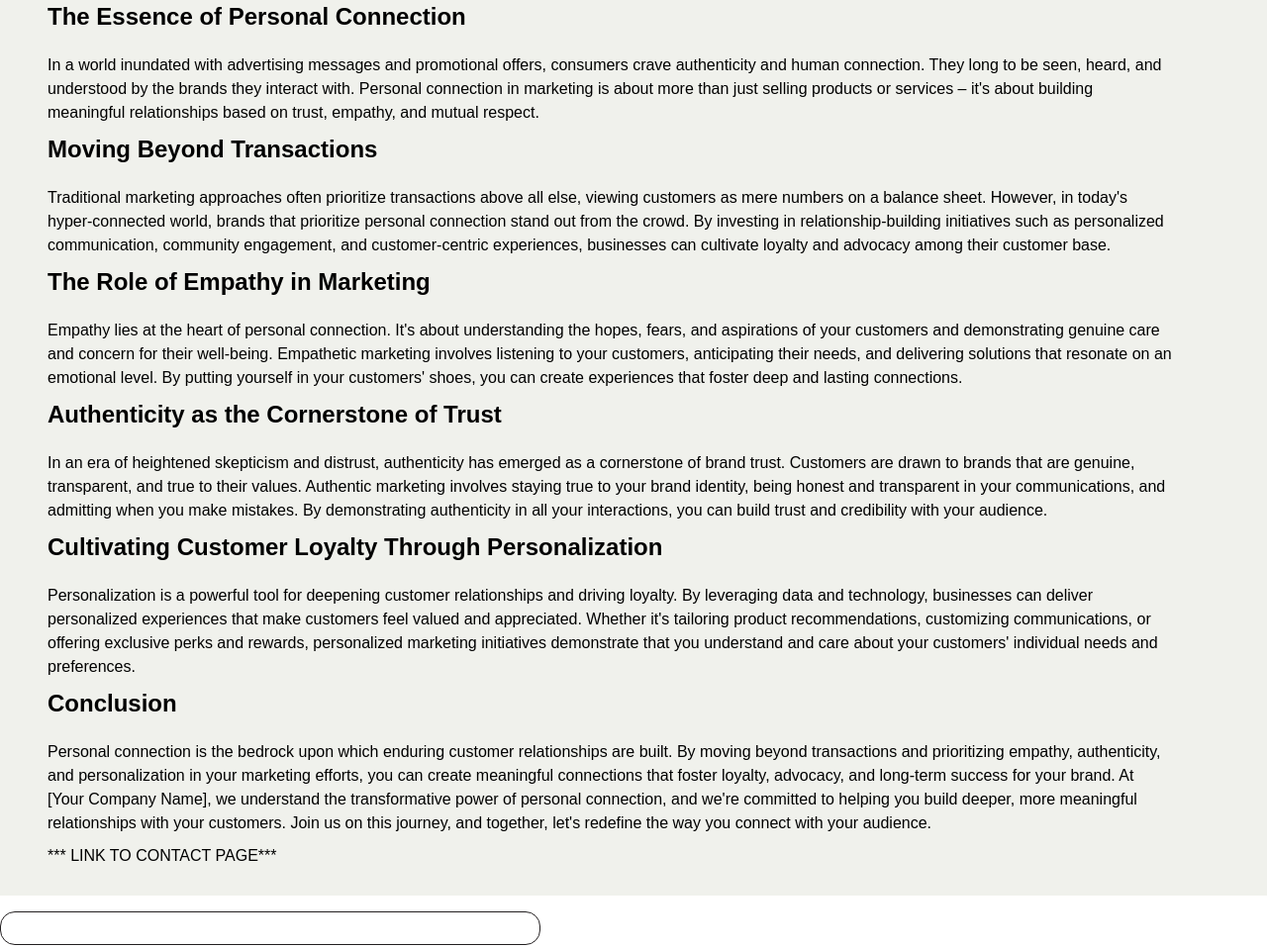
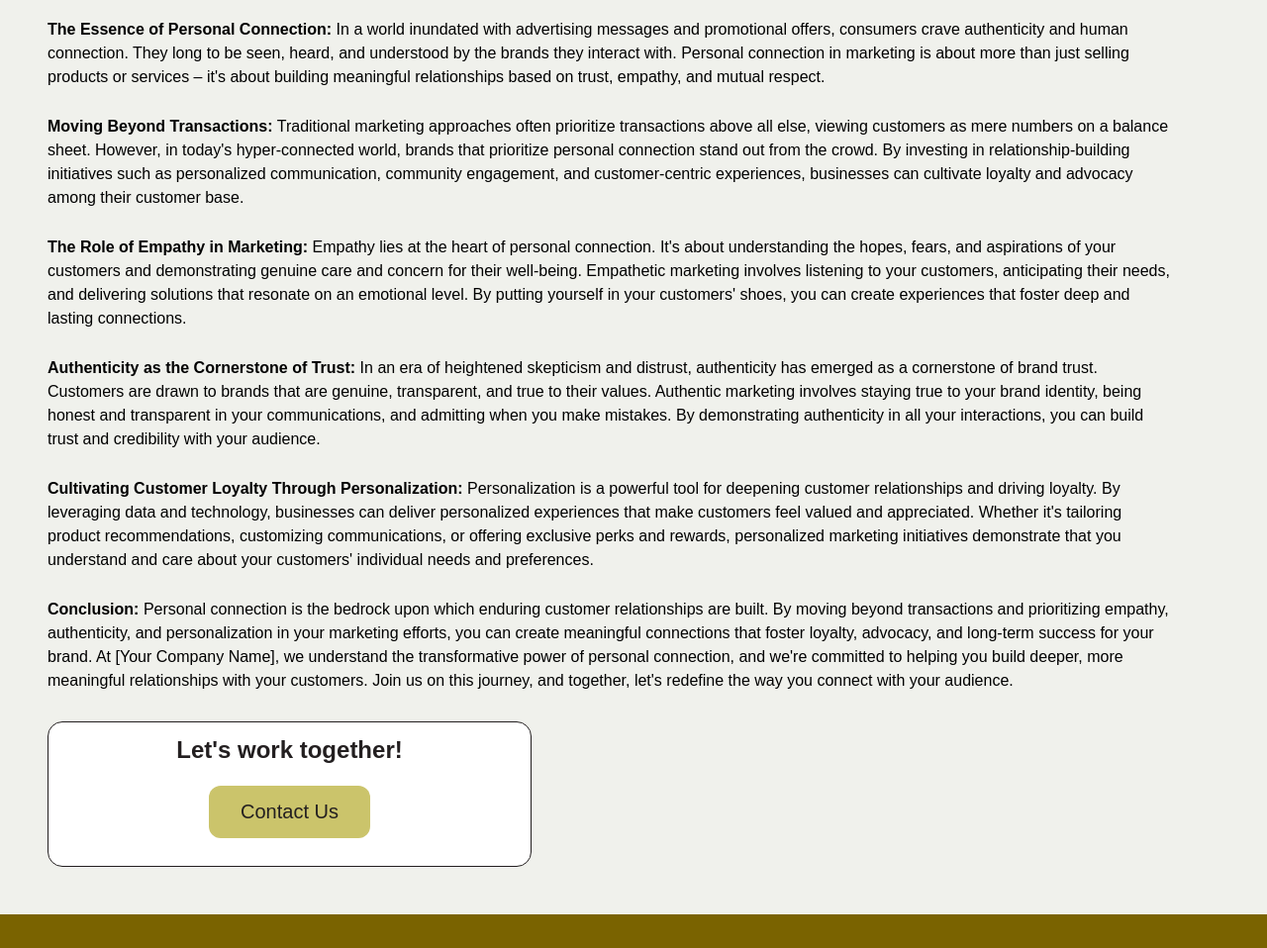
Before and after one commit to Shanna-not-Shawna/cam-website, a plain HTML site: page blog3.html in a window 1280 px wide. Shown: the part 1706-2664 px from the top of the page at 99% size. Drawn offline with Linux system fonts and the light colour scheme.

Commit message:
added bold-text spans to blog content

```diff
--- a/blog3.html
+++ b/blog3.html
@@ -27,41 +27,35 @@
             <img src="./assets/images/jessheadshot.png">
         </div>
         <div>
-            <h1>written by Jess Godwin, MBA</h1>
+            <h1>Written by Jess Godwin, MBA</h1>
         </div>
     </section>
     <section class="large-blog-cards">
         <section class="blog-card">
+<p>In the bustling marketplace of today, where competition is fierce and consumer attention is fleeting, businesses often find themselves embroiled in a relentless pursuit of transactions. The focus is on closing deals, driving sales, and maximizing revenue. Yet, amidst the clamor of commerce, there exists a profound truth that transcends mere transactions – the power of personal connection.</p>
+<p>At the heart of effective marketing lies the ability to forge genuine connections with customers – connections that extend beyond the confines of a transactional exchange. In this blog post, we delve into the transformative impact of personal connection in marketing and how it can elevate your brand to new heights of success.</p>
+<p><span class="bold-text">The Essence of Personal Connection:</span>
+In a world inundated with advertising messages and promotional offers, consumers crave authenticity and human connection. They long to be seen, heard, and understood by the brands they interact with. Personal connection in marketing is about more than just selling products or services – it's about building meaningful relationships based on trust, empathy, and mutual respect.</p>
 
-<p>In the bustling marketplace of today, where competition is fierce and consumer attention is fleeting, businesses often find themselves embroiled in a relentless pursuit of transactions. The focus is on closing deals, driving sales, and maximizing revenue. Yet, amidst the clamor of commerce, there exists a profound truth that transcends mere transactions – the power of personal connection.</p>
+<p><span class="bold-text">Moving Beyond Transactions:</span>
+Traditional marketing approaches often prioritize transactions above all else, viewing customers as mere numbers on a balance sheet. However, in today's hyper-connected world, brands that prioritize personal connection stand out from the crowd. By investing in relationship-building initiatives such as personalized communication, community engagement, and customer-centric experiences, businesses can cultivate loyalty and advocacy among their customer base.</p>
 
-<p>At the heart of effective marketing lies the ability to forge genuine connections with customers – connections that extend beyond the confines of a transactional exchange. In this blog post, we delve into the transformative impact of personal connection in marketing and how it can elevate your brand to new heights of success.</p>
+<p><span class="bold-text">The Role of Empathy in Marketing:</span>
+Empathy lies at the heart of personal connection. It's about understanding the hopes, fears, and aspirations of your customers and demonstrating genuine care and concern for their well-being. Empathetic marketing involves listening to your customers, anticipating their needs, and delivering solutions that resonate on an emotional level. By putting yourself in your customers' shoes, you can create experiences that foster deep and lasting connections.</p>
 
-<h2>The Essence of Personal Connection</h2>
-<p>In a world inundated with advertising messages and promotional offers, consumers crave authenticity and human connection. They long to be seen, heard, and understood by the brands they interact with. Personal connection in marketing is about more than just selling products or services – it's about building meaningful relationships based on trust, empathy, and mutual respect.</p>
+<p><span class="bold-text">Authenticity as the Cornerstone of Trust:</span>
+In an era of heightened skepticism and distrust, authenticity has emerged as a cornerstone of brand trust. Customers are drawn to brands that are genuine, transparent, and true to their values. Authentic marketing involves staying true to your brand identity, being honest and transparent in your communications, and admitting when you make mistakes. By demonstrating authenticity in all your interactions, you can build trust and credibility with your audience.</p>
 
-<h2>Moving Beyond Transactions</h2>
-<p>Traditional marketing approaches often prioritize transactions above all else, viewing customers as mere numbers on a balance sheet. However, in today's hyper-connected world, brands that prioritize personal connection stand out from the crowd. By investing in relationship-building initiatives such as personalized communication, community engagement, and customer-centric experiences, businesses can cultivate loyalty and advocacy among their customer base.</p>
+<p><span class="bold-text">Cultivating Customer Loyalty Through Personalization:</span>
+Personalization is a powerful tool for deepening customer relationships and driving loyalty. By leveraging data and technology, businesses can deliver personalized experiences that make customers feel valued and appreciated. Whether it's tailoring product recommendations, customizing communications, or offering exclusive perks and rewards, personalized marketing initiatives demonstrate that you understand and care about your customers' individual needs and preferences.</p>
 
-<h2>The Role of Empathy in Marketing</h2>
-<p>Empathy lies at the heart of personal connection. It's about understanding the hopes, fears, and aspirations of your customers and demonstrating genuine care and concern for their well-being. Empathetic marketing involves listening to your customers, anticipating their needs, and delivering solutions that resonate on an emotional level. By putting yourself in your customers' shoes, you can create experiences that foster deep and lasting connections.</p>
-
-<h2>Authenticity as the Cornerstone of Trust</h2>
-<p>In an era of heightened skepticism and distrust, authenticity has emerged as a cornerstone of brand trust. Customers are drawn to brands that are genuine, transparent, and true to their values. Authentic marketing involves staying true to your brand identity, being honest and transparent in your communications, and admitting when you make mistakes. By demonstrating authenticity in all your interactions, you can build trust and credibility with your audience.</p>
-
-<h2>Cultivating Customer Loyalty Through Personalization</h2>
-<p>Personalization is a powerful tool for deepening customer relationships and driving loyalty. By leveraging data and technology, businesses can deliver personalized experiences that make customers feel valued and appreciated. Whether it's tailoring product recommendations, customizing communications, or offering exclusive perks and rewards, personalized marketing initiatives demonstrate that you understand and care about your customers' individual needs and preferences.</p>
-
-<h2>Conclusion</h2>
-<p>Personal connection is the bedrock upon which enduring customer relationships are built. By moving beyond transactions and prioritizing empathy, authenticity, and personalization in your marketing efforts, you can create meaningful connections that foster loyalty, advocacy, and long-term success for your brand. At [Your Company Name], we understand the transformative power of personal connection, and we're committed to helping you build deeper, more meaningful relationships with your customers. Join us on this journey, and together, let's redefine the way you connect with your audience.</p>
-
-
-
-*** LINK TO CONTACT PAGE***
+<p><span class="bold-text">Conclusion:</span>
+Personal connection is the bedrock upon which enduring customer relationships are built. By moving beyond transactions and prioritizing empathy, authenticity, and personalization in your marketing efforts, you can create meaningful connections that foster loyalty, advocacy, and long-term success for your brand. At [Your Company Name], we understand the transformative power of personal connection, and we're committed to helping you build deeper, more meaningful relationships with your customers. Join us on this journey, and together, let's redefine the way you connect with your audience.</p>
+<section id="action-invite">
+    <h2>Let's work together!</h2>
+    <a href="./contact.html"><button class="submit-button">Contact Us</button></a>
+</section>
         </section>
-    </section>
-    <section id="action-invite">
-
     </section>
     <footer>
         <section class="footer-content">
```
